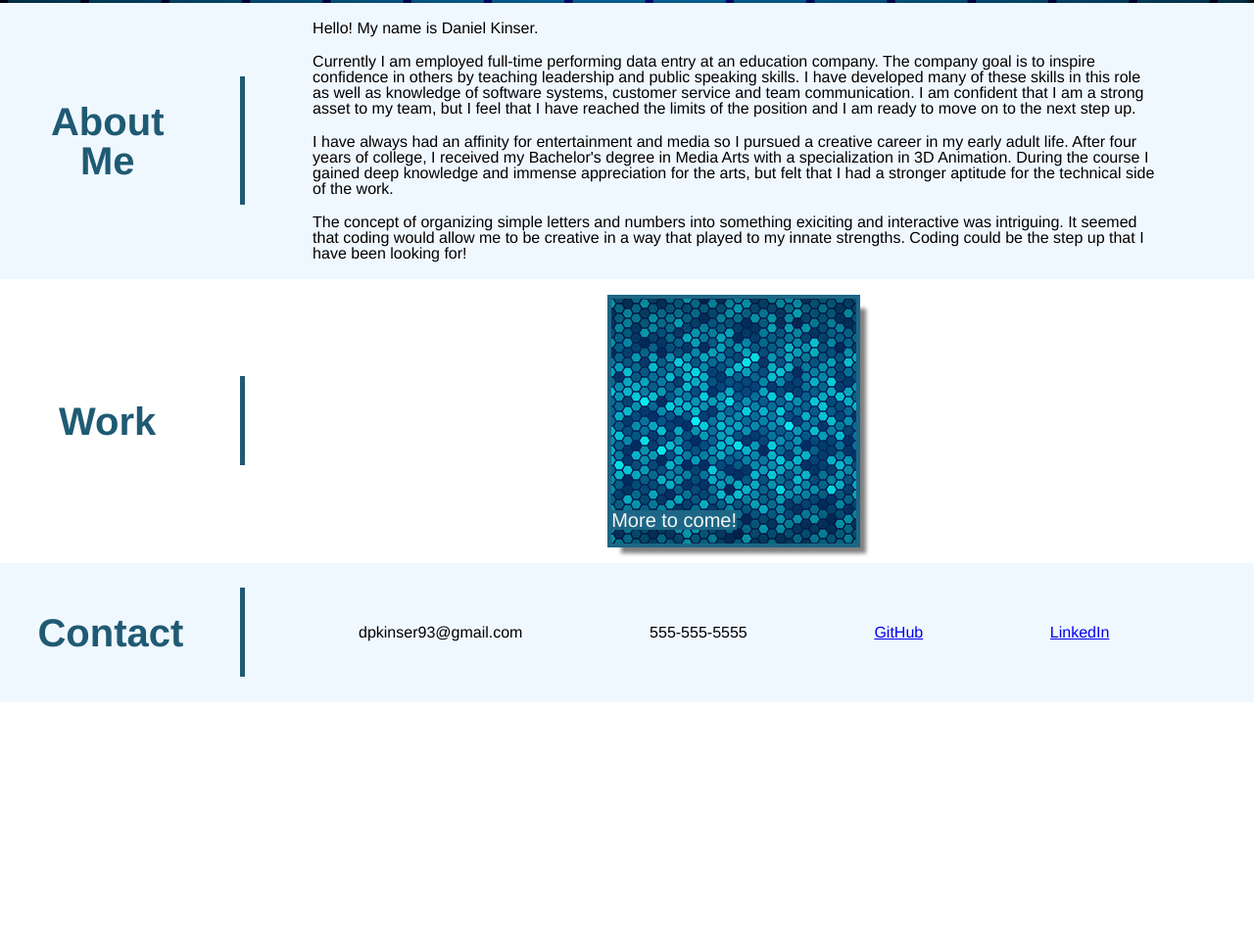
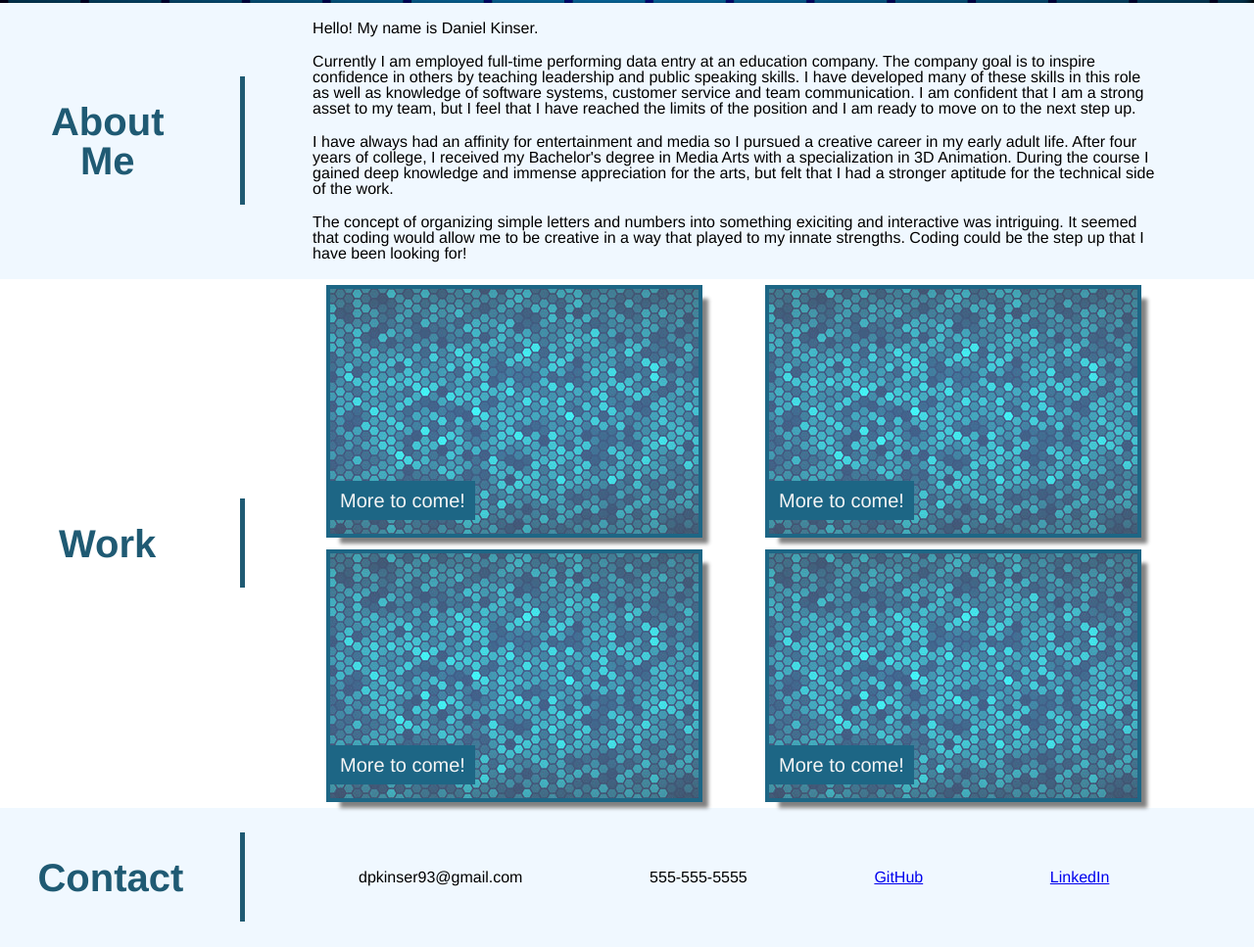
Before and after one commit to buneroskoviche/ProfessionalPortfolio, a plain HTML site: page index.html in a window 1280 px wide. Shown: the part 297-1264 px from the top of the page at 98% size. Before the commit the page ends 1014 px from the top, so only its background shows below. Drawn offline with Linux system fonts and the light colour scheme.

Commit message:
created a separate file for hover settings

```diff
--- /dev/null
+++ b/assets/active.css
@@ -0,0 +1,22 @@
+/* Sizing and spacing the text of the navigation links */
+nav a:link{
+    color: var(--secondaryColor);
+    font-size: 200%;
+    padding: 3px;
+    text-decoration: none;
+}
+
+/* Underline the text when hovering over nav links */
+nav a:link:hover{
+    text-decoration: underline;
+}
+
+/* When you click a link, shrink it slightly */
+nav a:link:active{
+    font-size: 195%;
+}
+
+/* After a link is clicked, don't change the color */
+nav a:visited {
+    color: var(--secondaryColor);
+}
--- a/assets/style.css
+++ b/assets/style.css
@@ -44,29 +44,6 @@ nav {
 ul li{
     display: inline-block;
     margin: 0px 20px;
-}
-
-/* Sizing and spacing the text of the navigation links */
-nav a:link{
-    color: var(--secondaryColor);
-    font-size: 200%;
-    padding: 3px;
-    text-decoration: none;
-}
-
-/* Underline the text when hovering over nav links */
-nav a:link:hover{
-    text-decoration: underline;
-}
-
-/* When you click a link, shrink it slightly */
-nav a:link:active{
-    font-size: 195%;
-}
-
-/* After a link is clicked, don't change the color */
-nav a:visited {
-    color: var(--secondaryColor);
 }
 
 /* Style the dividing hexagons */
@@ -134,23 +111,25 @@ section p {
 .block {
     position: relative;
     height: 250px;
-    width: 250px;
-    margin: 20px;
+    width: 42%;
+    margin: 10px 10px;
     outline: 4px solid var(--mainColor);
     box-shadow: 10px 10px 4px 0px grey;
 }
 
+/* Create a link box over a block */
 .block a {
     display: inline-block;
     position: absolute;
     z-index: 1;
     padding: 7.69em;
-    /* border: 2px solid black; */
 }
 
+/* Format the image to fit the link box */
 .block img {
     height: 250px;
-    width: 250px;
+    width: 100%;
+    opacity: 0.75;
     z-index: -1;
     object-fit: none;
 }
@@ -163,6 +142,7 @@ section p {
 /* Create a text box over the link block */
 .block a::after {
     content: attr(data-desc);
+    padding: 10px;
     font-size: 20px;
     text-align: left;
     color: var(--secondaryColor);
--- a/index.html
+++ b/index.html
@@ -8,6 +8,7 @@
     <link rel="stylesheet" href="./assets/reset.css"/>
     <link rel="stylesheet" href="./assets/variables.css"/>
     <link rel="stylesheet" href="./assets/style.css"/>
+    <link rel="stylesheet" href="./assets/active.css"/>
     <link rel="stylesheet" href="./assets/media.css"/>
     <title>Daniel Kinser Portfolio</title>
 </head>
@@ -73,6 +74,18 @@
                     <a href="index.html" data-desc="More to come!"></a>
                     <img src="./assets/images/hexagons.jpg" alt="hexagons">
                 </div>
+                <div class="block">
+                    <a href="index.html" data-desc="More to come!"></a>
+                    <img src="./assets/images/hexagons.jpg" alt="hexagons">
+                </div>
+                <div class="block">
+                    <a href="index.html" data-desc="More to come!"></a>
+                    <img src="./assets/images/hexagons.jpg" alt="hexagons">
+                </div>
+                <div class="block">
+                    <a href="index.html" data-desc="More to come!"></a>
+                    <img src="./assets/images/hexagons.jpg" alt="hexagons">
+                </div>
             </div>
         </section>
 
```
